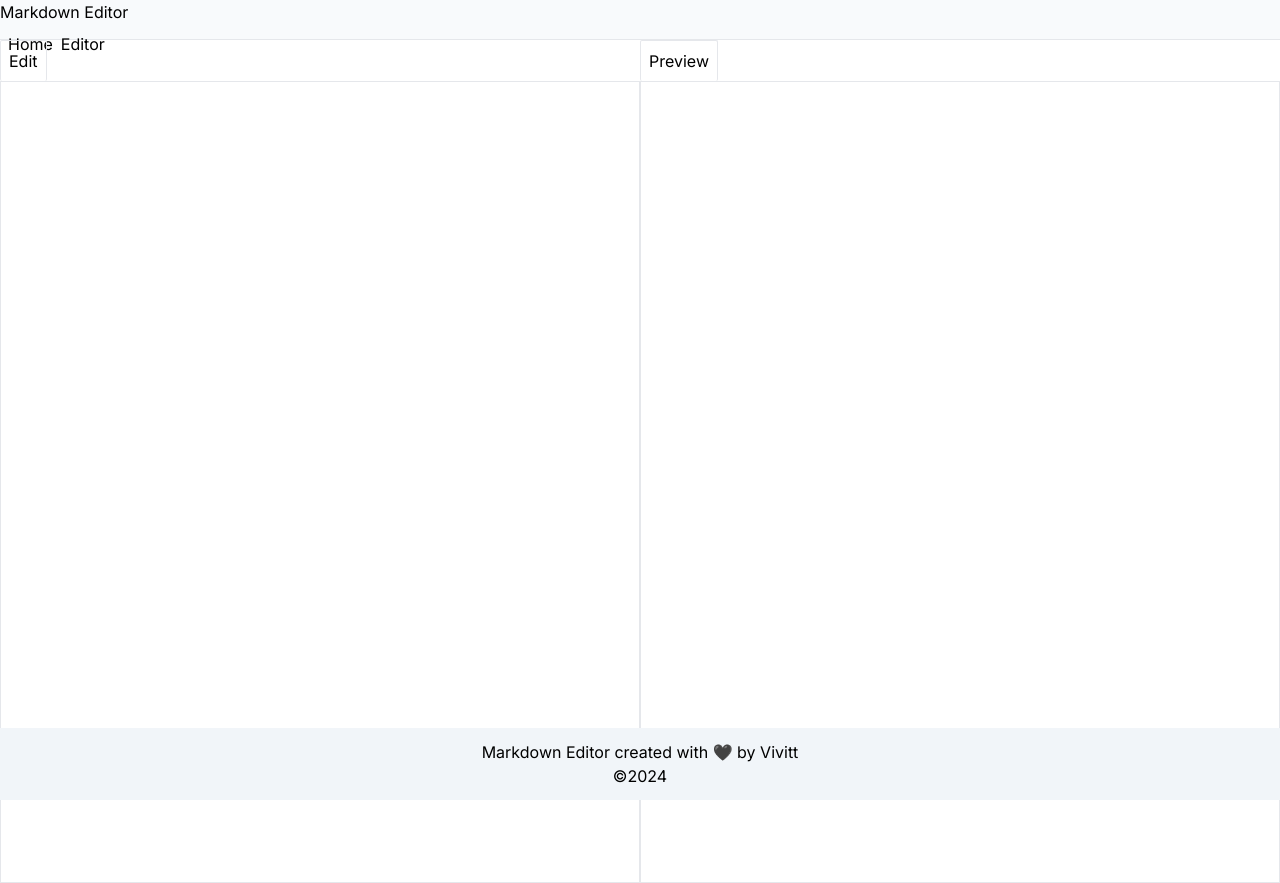
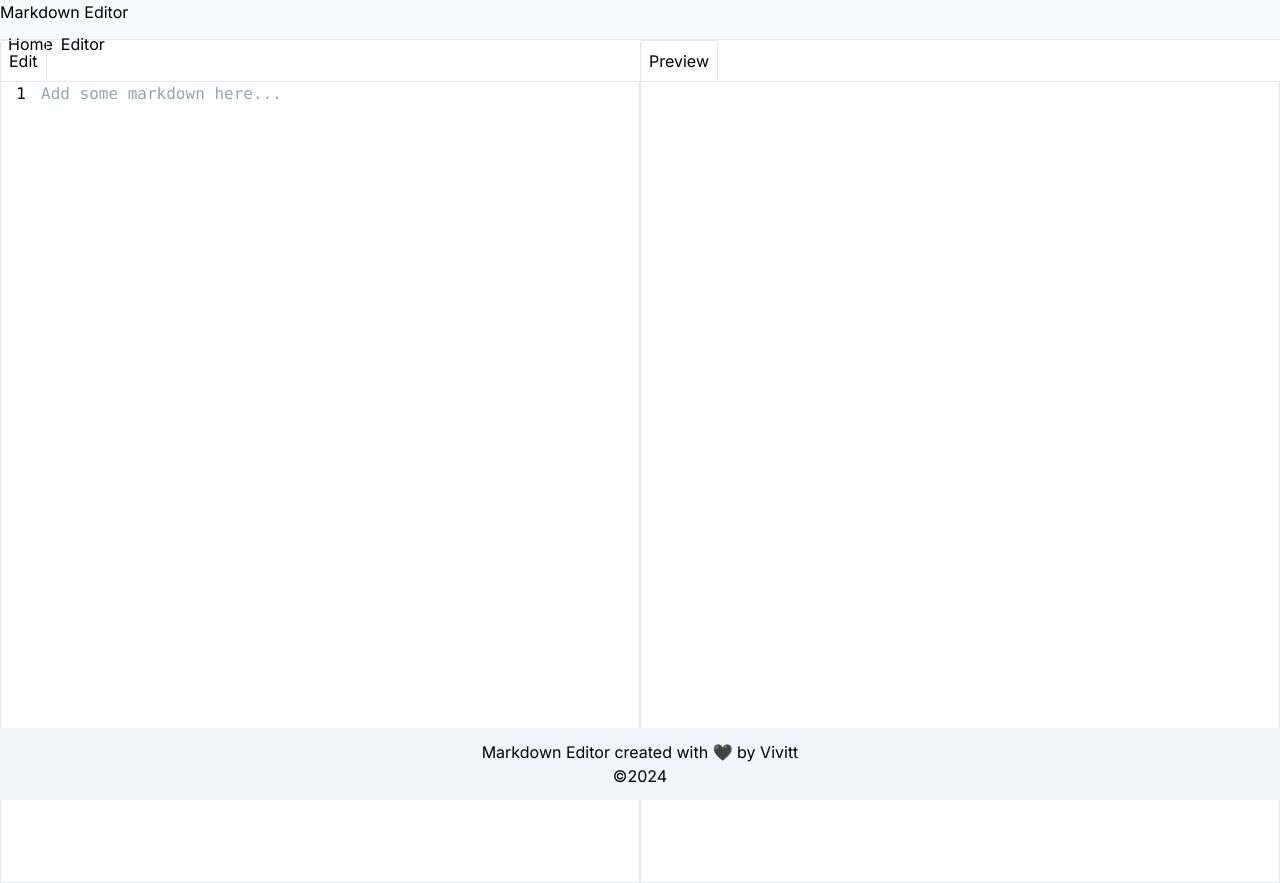
Before and after one commit to vivitt/online-markdown-editor, a Next.js app: page /editor in a window 1280 px wide. Built offline with nearby package versions, Linux system fonts and the light colour scheme.

Commit message:
wip: text area line numbers

```diff
--- a/app/components/editArea.tsx
+++ b/app/components/editArea.tsx
@@ -25,7 +25,8 @@ export default function EditArea({ onChange }: Props) {
         aria-hidden="true"
         className="w-5 flex flex-col items-center px-5 "
       >
-        {value !== "" &&
+        1
+        {value.split("\n").length > 1 &&
           value.split("\n").map((el, index) => {
             return (
               <span className="" key={index + 1}>
@@ -37,13 +38,16 @@ export default function EditArea({ onChange }: Props) {
 
       <textarea
       id='edit'
+      name="edit"
         aria-autocomplete="list"
         data-language="markdown"
         className="resize-none w-full h-screen focus:outline-0"
         onChange={(e) => {
           onChange(e);
           setValue(e.target.value);
+          console.log(value.split("\n"))
         }}
+        placeholder="Add some markdown here..."
       ></textarea>
     </div>
   );
```
Also changed, not shown: 1 other file (tests, documents, lock files or other folders).
